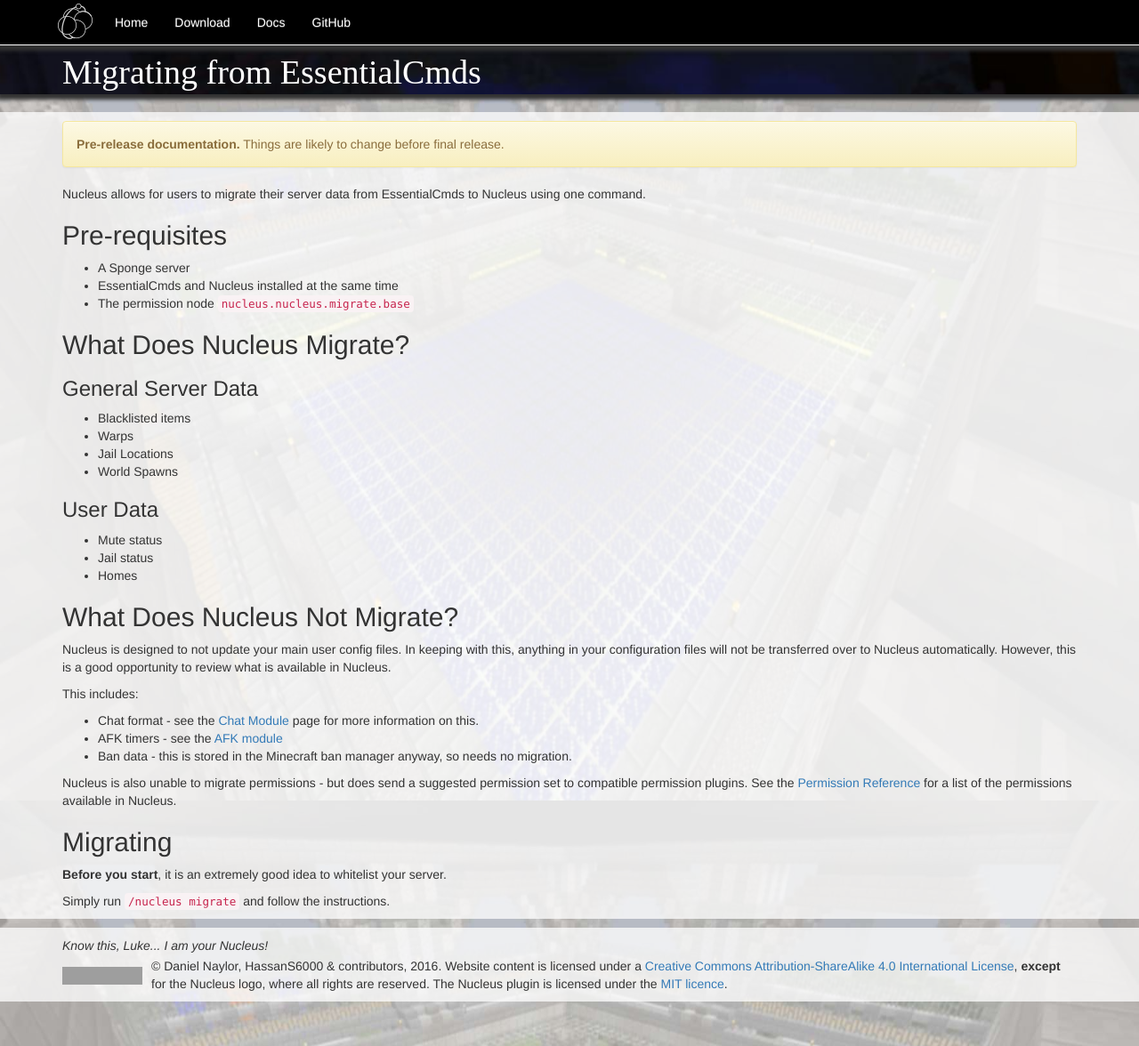
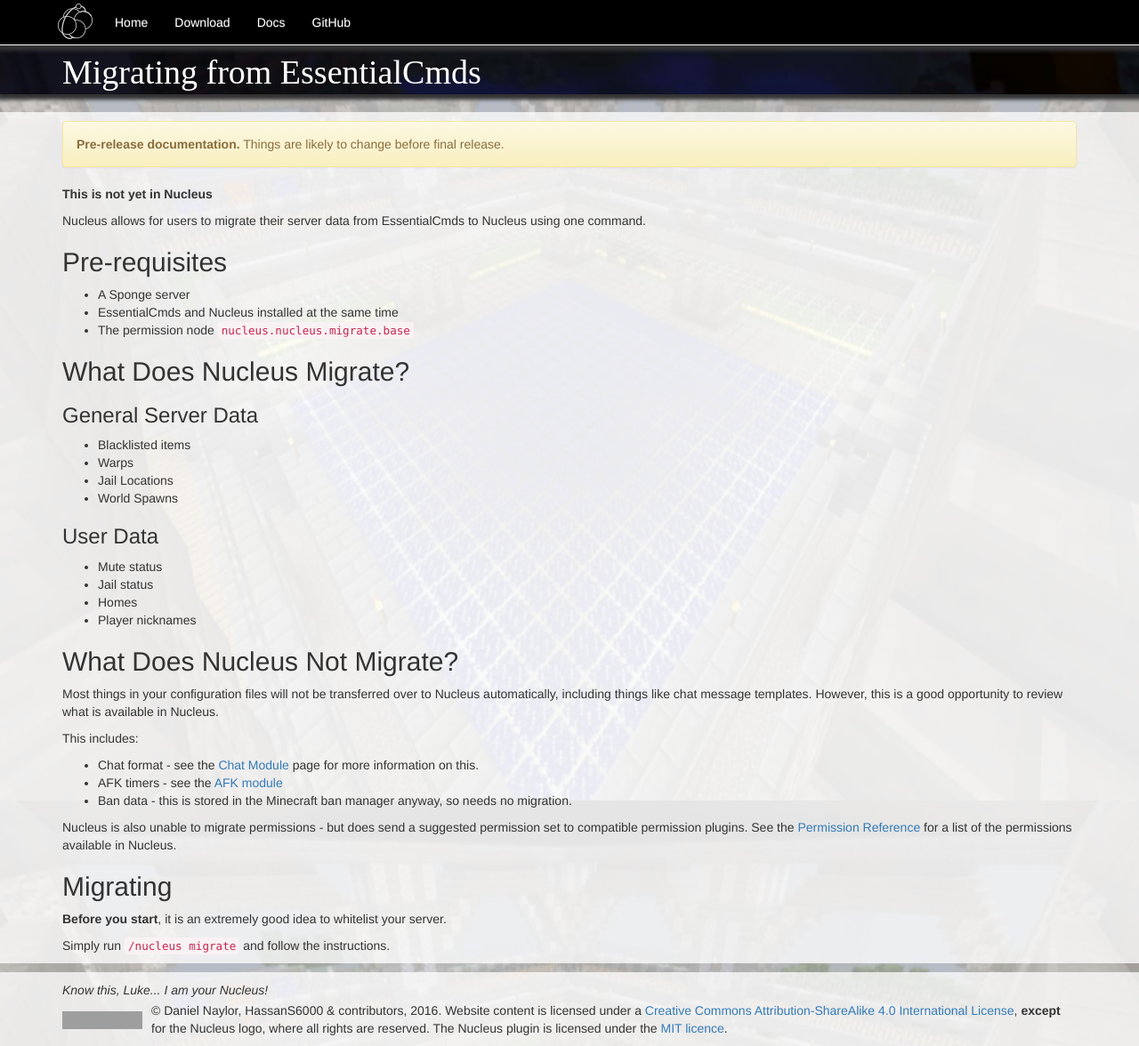
Before and after one commit to NucleusPowered/site-v1, a Jekyll site: the page built from docs/configuration/migration.md, in a window 1280 px wide and 1176 px high. Shown: the whole window at 89% size. Built offline with Jekyll 4.4.1, drawn with Linux system fonts in a browser that asks for light colours; grey boxes are pictures that could not be loaded.

Commit message:
Update migration page.

```diff
--- a/docs/configuration/migration.md
+++ b/docs/configuration/migration.md
@@ -3,6 +3,8 @@
 title: Documentation Centre
 header: Migrating from EssentialCmds
 ---
+
+**This is not yet in Nucleus**
 
 Nucleus allows for users to migrate their server data from EssentialCmds to Nucleus using one command.
 
@@ -26,11 +28,12 @@
 * Mute status
 * Jail status
 * Homes
+* Player nicknames
 
 ## What Does Nucleus Not Migrate?
 
-Nucleus is designed to not update your main user config files. In keeping with this, anything in your configuration files
-will not be transferred over to Nucleus automatically. However, this is a good opportunity to review what is available in Nucleus.
+Most things in your configuration files will not be transferred over to Nucleus automatically, including things like chat message templates.
+However, this is a good opportunity to review what is available in Nucleus.
 
 This includes:
 
```
